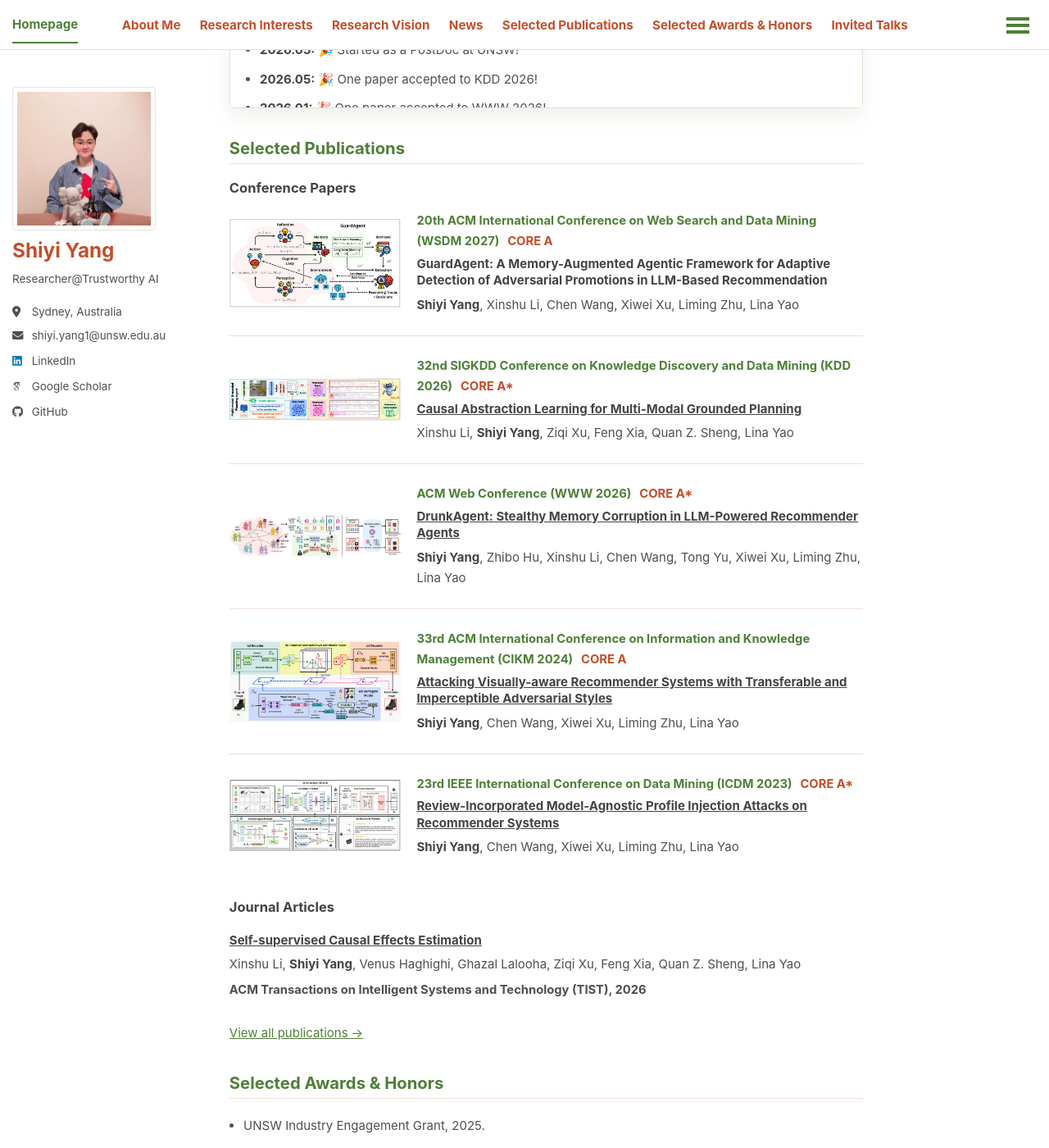
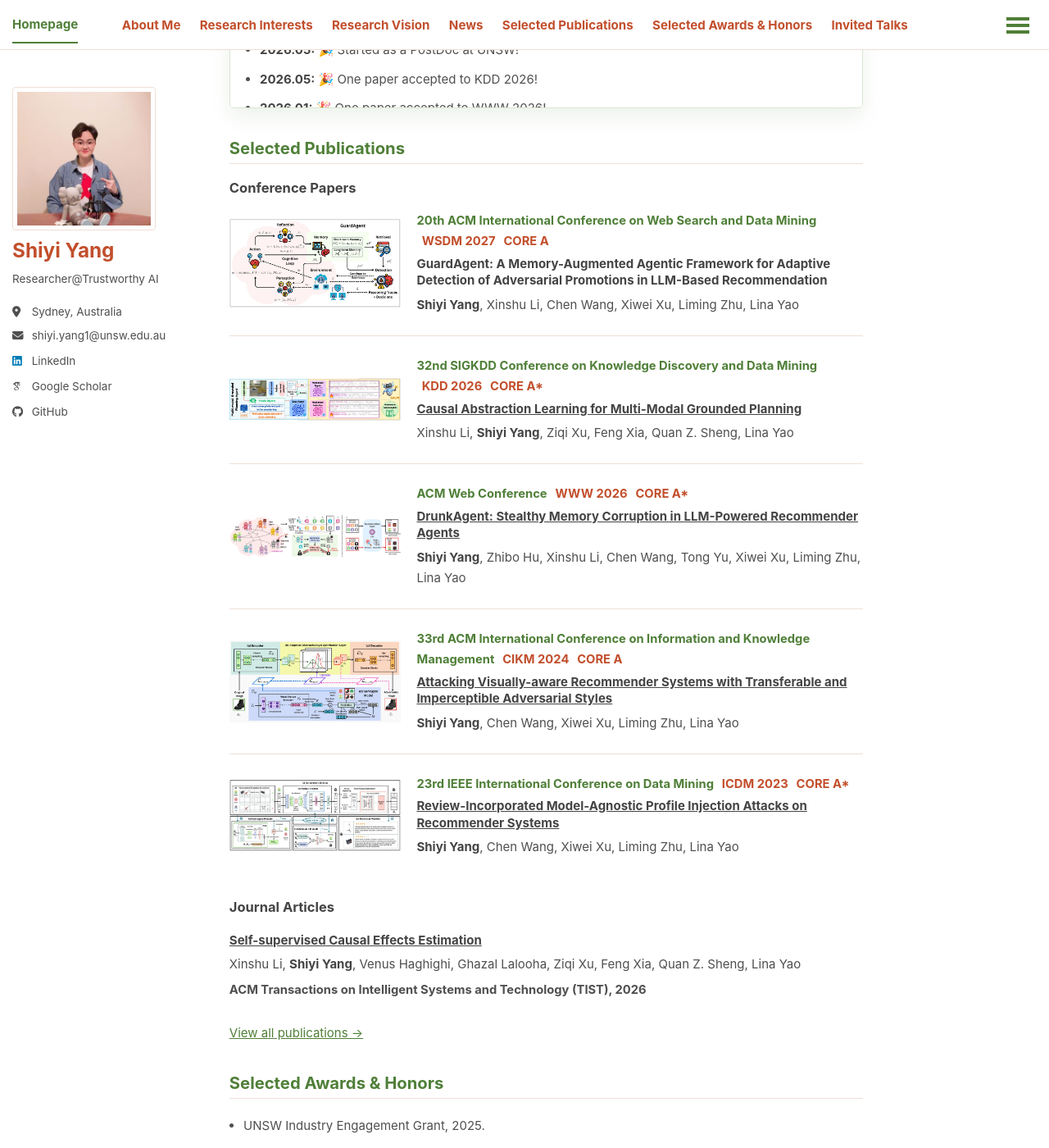
Before and after one commit to shiyiyang-ai/shiyiyang-ai.github.io, a Jekyll site: the page built from _pages/about.md, in a window 1280 px wide and 1400 px high, scrolled down 1253 px. Shown: the whole window at 82% size. Built offline with Jekyll 4.4.1, drawn with Linux system fonts in a browser that asks for light colours; some web fonts are replaced; a script bundle is joined from its source files by our own code; library files that are not in the unit come from our copies.

Commit message:
Match conference year labels to CORE ranking colors

```diff
--- a/_includes/publication-list.html
+++ b/_includes/publication-list.html
@@ -8,7 +8,7 @@
            width="1600" height="825" loading="lazy" decoding="async">
     </a>
     <div class="publication-body">
-      <div class="publication-venue">20th ACM International Conference on Web Search and Data Mining (WSDM 2027) <span>CORE A</span></div>
+      <div class="publication-venue">20th ACM International Conference on Web Search and Data Mining <span>WSDM 2027</span> <span>CORE A</span></div>
       <h4>GuardAgent: A Memory-Augmented Agentic Framework for Adaptive Detection of Adversarial Promotions in LLM-Based Recommendation</h4>
       <p><strong>Shiyi Yang</strong>, Xinshu Li, Chen Wang, Xiwei Xu, Liming Zhu, Lina Yao</p>
     </div>
@@ -21,7 +21,7 @@
            width="1600" height="399" loading="lazy" decoding="async">
     </a>
     <div class="publication-body">
-      <div class="publication-venue">32nd SIGKDD Conference on Knowledge Discovery and Data Mining (KDD 2026) <span>CORE A*</span></div>
+      <div class="publication-venue">32nd SIGKDD Conference on Knowledge Discovery and Data Mining <span>KDD 2026</span> <span>CORE A*</span></div>
       <h4><a href="https://dl.acm.org/doi/10.1145/3770855.3817995">Causal Abstraction Learning for Multi-Modal Grounded Planning</a></h4>
       <p>Xinshu Li, <strong>Shiyi Yang</strong>, Ziqi Xu, Feng Xia, Quan Z. Sheng, Lina Yao</p>
     </div>
@@ -34,7 +34,7 @@
            width="1150" height="288" loading="lazy" decoding="async">
     </a>
     <div class="publication-body">
-      <div class="publication-venue">ACM Web Conference (WWW 2026) <span>CORE A*</span></div>
+      <div class="publication-venue">ACM Web Conference <span>WWW 2026</span> <span>CORE A*</span></div>
       <h4><a href="https://dl.acm.org/doi/10.1145/3774904.3792688">DrunkAgent: Stealthy Memory Corruption in LLM-Powered Recommender Agents</a></h4>
       <p><strong>Shiyi Yang</strong>, Zhibo Hu, Xinshu Li, Chen Wang, Tong Yu, Xiwei Xu, Liming Zhu, Lina Yao</p>
     </div>
@@ -47,7 +47,7 @@
            width="1600" height="763" loading="lazy" decoding="async">
     </a>
     <div class="publication-body">
-      <div class="publication-venue">33rd ACM International Conference on Information and Knowledge Management (CIKM 2024) <span>CORE A</span></div>
+      <div class="publication-venue">33rd ACM International Conference on Information and Knowledge Management <span>CIKM 2024</span> <span>CORE A</span></div>
       <h4><a href="https://dl.acm.org/doi/abs/10.1145/3627673.3679828">Attacking Visually-aware Recommender Systems with Transferable and Imperceptible Adversarial Styles</a></h4>
       <p><strong>Shiyi Yang</strong>, Chen Wang, Xiwei Xu, Liming Zhu, Lina Yao</p>
     </div>
@@ -60,7 +60,7 @@
            width="1150" height="479" loading="lazy" decoding="async">
     </a>
     <div class="publication-body">
-      <div class="publication-venue">23rd IEEE International Conference on Data Mining (ICDM 2023) <span>CORE A*</span></div>
+      <div class="publication-venue">23rd IEEE International Conference on Data Mining <span>ICDM 2023</span> <span>CORE A*</span></div>
       <h4><a href="https://ieeexplore.ieee.org/abstract/document/10415763">Review-Incorporated Model-Agnostic Profile Injection Attacks on Recommender Systems</a></h4>
       <p><strong>Shiyi Yang</strong>, Chen Wang, Xiwei Xu, Liming Zhu, Lina Yao</p>
     </div>
```
